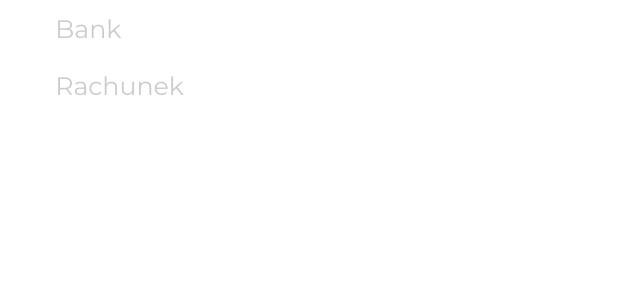
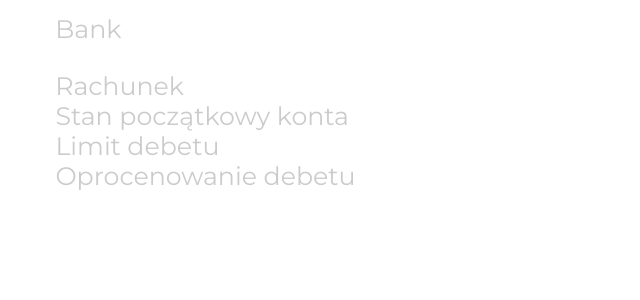
Before and after one commit to Paw1700/WalletApp, an Angular app: page / in a window 1280 px wide. Shown: the top 300 px of the page, without its empty margins (0-640 px from the left). Built offline with nearby package versions, Linux system fonts and the light colour scheme.

Commit message:
ADD - Number Input Bar

```diff
--- a/src/app/app.component.html
+++ b/src/app/app.component.html
@@ -1,4 +1,7 @@
 <div class="PAGE" style="justify-content: flex-start;">
     <bank_choose_bar [banks_list]="banks" />
     <account_choose_bar [accounts_list]="accounts"/>
+    <number_input [title]="'Stan początkowy konta'" [currency]="'PLN'" />
+    <number_input [title]="'Limit debetu'" [currency]="'PLN'" />
+    <number_input [title]="'Oprocenowanie debetu'" [currency]="'%'" />
 </div>
--- a/src/app/app.component.ts
+++ b/src/app/app.component.ts
@@ -4,11 +4,12 @@
 import { HttpClient } from '@angular/common/http';
 import { Account, Bank } from './models';
 import { AccountChooseBarComponent } from './components/account_choose_bar/account_choose_bar.component';
+import { NumberInputComponent } from './components/number_input_bar/number_input_bar.component';
 
 @Component({
   selector: 'app-root',
   standalone: true,
-  imports: [RouterOutlet, BankChooseBarComponent, AccountChooseBarComponent],
+  imports: [RouterOutlet, BankChooseBarComponent, AccountChooseBarComponent, NumberInputComponent],
   templateUrl: './app.component.html',
   styleUrl: './app.component.scss',
 })
--- /dev/null
+++ b/src/app/components/number_input_bar/number_input_bar.component.html
@@ -0,0 +1,23 @@
+<div class="NUMBER_INPUT_BAR">
+    <div (click)="openComponent(true)" class="TITLE_BAR">
+        <p [class.INACTIVE]="!component_open && !inputed_number" class="TITLE">
+            @if (!component_open && inputed_number) {
+                {{ title.slice(0,10) + '...' }}
+            } @else {
+                {{ title }}
+            }
+        </p>
+        @if (!component_open && inputed_number) {
+            <p class="NUMBER_BAGDE">{{ inputed_number | number_separator }} {{ currency }}</p>
+        }
+    </div>
+    @if (component_open) {
+        <div [@input_bar] class="INPUT_BAR">
+            <div class="INPUT_BOX">
+                <input [class.FOCUSED]="input_is_in_focus" type="number" (blur)="inputIsInFocus(false)" (focus)="inputIsInFocus(true)" (input)="setValue($event)"/>
+                <p [class.SHOW]="!input_is_in_focus" [class.FOCUSED]="inputed_number !== 0 && inputed_number !== null">{{ inputed_number | number_separator }}</p>
+            </div>
+            <p class="CURRENCY">{{ currency }}</p>
+        </div>
+    }
+</div>
--- /dev/null
+++ b/src/app/components/number_input_bar/number_input_bar.component.scss
@@ -0,0 +1,96 @@
+div.NUMBER_INPUT_BAR {
+    width: 91.34vw;
+    display: flex;
+    flex-direction: column;
+    align-items: center;
+    justify-content: center;
+
+    div.TITLE_BAR {
+        width: 100%;
+        display: flex;
+        flex-direction: row;
+        align-items: center;
+        justify-content: flex-start;
+        gap: 1.3vw;
+
+        p.TITLE {
+            font-size: 1.58rem;
+            font-weight: 400;
+            min-width: 1%;
+            text-align: left;
+
+            &.INACTIVE {
+                opacity: .2;
+            }
+        }
+
+        p.NUMBER_BAGDE {
+            max-width: 100%;
+            font-size: 1rem;
+            font-weight: 600;
+            background-color: var(--app-accent);
+            color: white;
+            padding: .8vh 1.25vw;
+            border-radius: 2.5vw;
+        }
+    }
+
+    div.INPUT_BAR {
+        width: 100%;
+        display: flex;
+        flex-direction: row;
+        align-items: center;
+        justify-content: space-between;
+
+        div.INPUT_BOX {
+            position: relative;
+            width: 75%;
+
+            input {
+                position: absolute;
+                top: 0;
+                left: 0;
+                font-size: 2rem;
+                width: 100%;
+                height: 5.86vh;
+                border: 1px solid;
+                border-color: var(--font-color);
+                border-radius: 2.5vw;
+                text-align: center;
+                opacity: 0;
+                transition: 350ms ease;
+
+                &.FOCUSED {
+                    opacity: 1;
+                }
+            }
+
+            p {
+                width: 100%;
+                height: 5.86vh;
+                color: var(--font-color-secendary);
+                border-radius: 2.5vw;
+                display: flex;
+                align-items: center;
+                justify-content: center;
+                transition: 350ms ease;
+                opacity: 0;
+
+                &.FOCUSED {
+                    border-color: var(--font-color);
+                    color: var(--font-color);
+                }
+
+                &.SHOW {
+                    opacity: 1;
+                }
+            }
+        }
+
+        p {
+            font-size: 2rem;
+            font-weight: 500;
+        }
+    }
+
+}
--- /dev/null
+++ b/src/app/components/number_input_bar/number_input_bar.component.ts
@@ -0,0 +1,63 @@
+import { Component, EventEmitter, Input, Output } from "@angular/core";
+import { OpenAbleComponent } from "../../interfaces/openable.component";
+import { NumberSeparator } from "../../pipes/number_separator.pipe";
+import { animate, style, transition, trigger } from "@angular/animations";
+
+@Component({
+    selector: 'number_input',
+    standalone: true,
+    imports: [NumberSeparator],
+    templateUrl: './number_input_bar.component.html',
+    styleUrl: './number_input_bar.component.scss',
+    animations: [
+        trigger('input_bar', [
+            transition(":enter", [
+                style({
+                    opacity: 0,
+                    height: 0
+                }),
+                animate('250ms 50ms ease-out', style({
+                    opacity: 1,
+                    height: "*"
+                }))
+            ]),
+            transition(":leave", [
+                animate('50ms ease-in', style({
+                    opacity: 0,
+                    height: 0
+                }))
+            ]),
+        ])
+    ]
+})
+export class NumberInputComponent extends OpenAbleComponent {
+    @Input() title: string = ''
+    @Input() currency: string = ''
+    @Output() inputed_value = new EventEmitter<number>()
+
+    inputed_number: number | null = null
+    input_is_in_focus: boolean = false
+
+    openComponent(open: boolean) {
+        this.changeComponentOpenessState(open)
+    }
+
+    setValue(value: any) {
+        let v = value.target.value
+        if (v === '') {
+            this.inputed_number = null
+        } else {
+            this.inputed_number = v
+        }
+        if (this.inputed_number) {
+            this.inputed_value.emit(this.inputed_number)
+        }
+    }
+
+    inputIsInFocus(bool: any) {
+        this.input_is_in_focus = bool
+        if (!bool) {
+            this.openComponent(false)
+        }
+    }
+}
--- /dev/null
+++ b/src/app/interfaces/openable.component.ts
@@ -0,0 +1,16 @@
+import { Component, EventEmitter, Input, Output } from "@angular/core";
+
+@Component({
+    selector: 'open_able',
+    standalone: true,
+    template: ''
+})
+export class OpenAbleComponent {
+    @Input() component_open: boolean = false
+    @Output() component_openess_state = new EventEmitter<boolean>()
+
+    protected changeComponentOpenessState(open: boolean) {
+        this.component_open = open
+        this.component_openess_state.emit(open)
+    }
+}
--- a/src/app/pipes/number_separator.pipe.ts
+++ b/src/app/pipes/number_separator.pipe.ts
@@ -5,9 +5,12 @@
     standalone: true
 })
 export class NumberSeparator implements PipeTransform {
-    transform(v: number) {
+    transform(v: number | string | null) {
         if (typeof v === 'string') {
             v = +v
+        }
+        if (!v) {
+            v = 0
         }
         let value = v.toFixed(2)
         let value_length_without_cents = value.length - 3
--- a/src/styles.scss
+++ b/src/styles.scss
@@ -346,6 +346,7 @@
 	--app-theme: #fff;
 	--app-theme-with-transparence: rgba(255,255,255, .85);
 	--app-accent: #D9D9D9;
+	--app-default-accent: #D9D9D9;
 	--font-color: #000;
 	--font-color-secendary: #BEBEBE;
 	--app-green: #42FF00;
```
Also changed, not shown: 1 other file (tests, documents, lock files or other folders).
